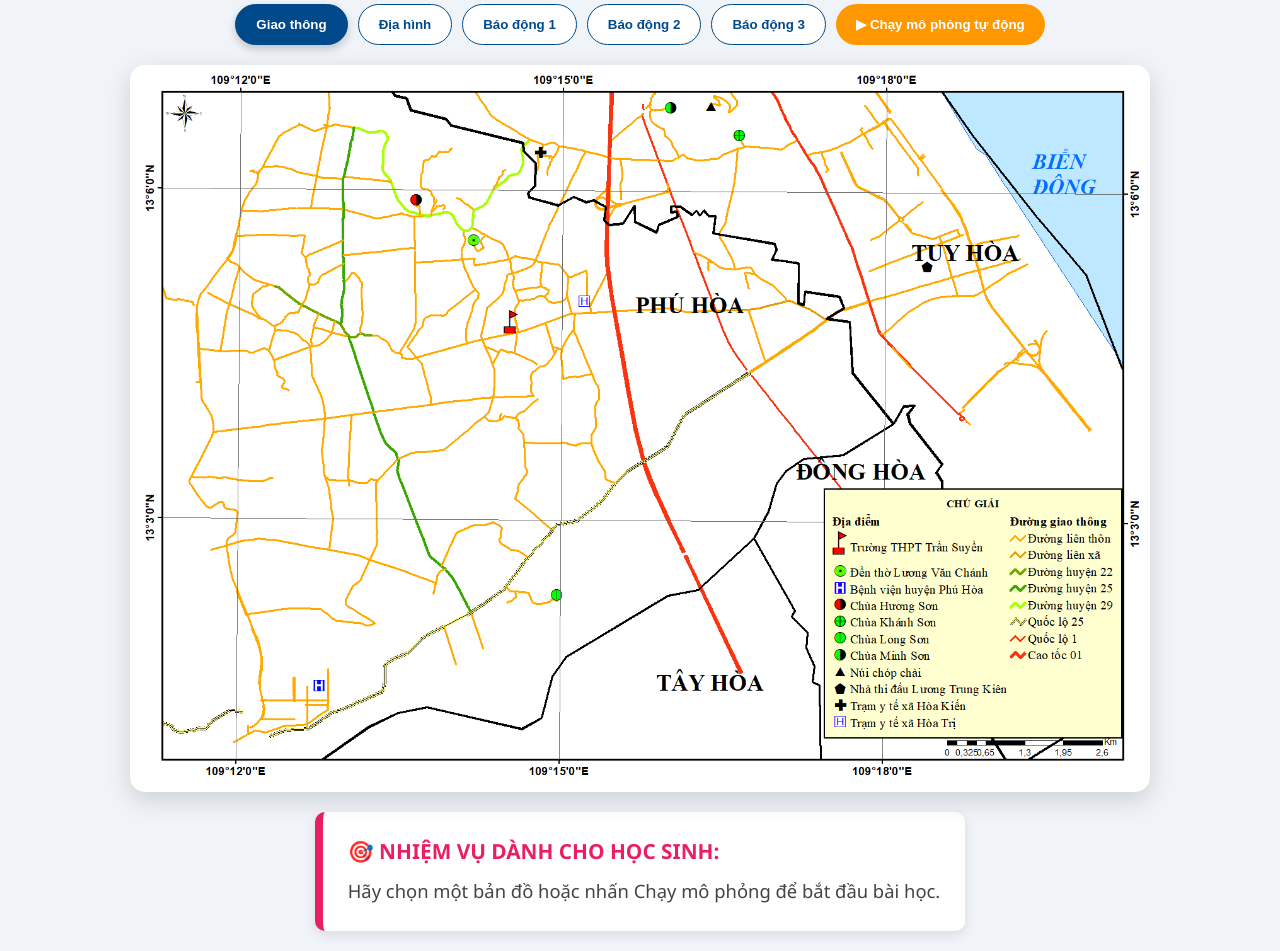
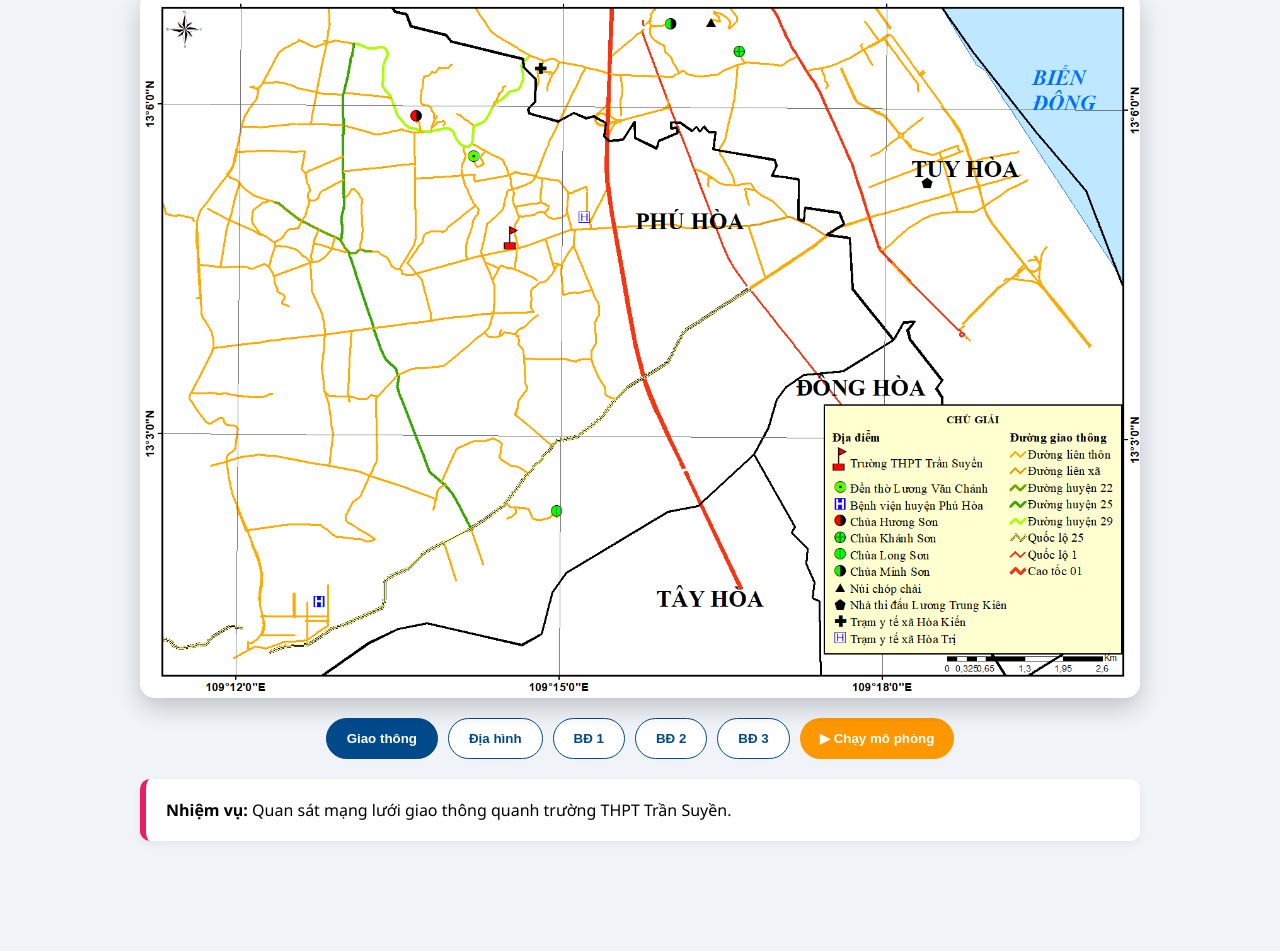
Before and after one commit to stu735603094-star/banmoi, a plain HTML site: page Index.html in a window 1280 px wide. Shown: the part 184-1135 px from the top of the page. After the commit the page ends 1045 px from the top, so only its background shows below. Drawn offline with Linux system fonts and the light colour scheme.

Commit message:
Update Index.html

```diff
--- a/Index.html
+++ b/Index.html
@@ -5,102 +5,116 @@
     <meta name="viewport" content="width=device-width, initial-scale=1.0">
     <title>Bản Đồ Ngập Lụt Phú Hòa - THPT Trần Suyền</title>
     <style>
-        body { font-family: 'Segoe UI', Tahoma, Geneva, Verdana, sans-serif; margin: 0; background-color: #f0f4f8; display: flex; flex-direction: column; align-items: center; }
+        body { font-family: 'Segoe UI', Arial, sans-serif; margin: 0; background: #f0f4f8; display: flex; flex-direction: column; align-items: center; }
         .header { background: #004a8c; color: white; width: 100%; text-align: center; padding: 20px 0; border-bottom: 4px solid #ff9800; }
-        .controls { margin: 20px; display: flex; gap: 10px; flex-wrap: wrap; justify-content: center; }
 
-        button { padding: 12px 20px; cursor: pointer; border: 1px solid #004a8c; border-radius: 30px; background: white; font-weight: bold; color: #004a8c; transition: 0.3s; }
-        button.active { background: #004a8c; color: white; box-shadow: 0 4px 8px rgba(0,0,0,0.2); }
-        .btn-video { background: #ff9800; color: white; border: none; }
-        .btn-video:hover { background: #e68a00; }
+        .container { max-width: 1000px; width: 95%; margin: 20px auto; }
 
-        .map-container { position: relative; width: 95%; max-width: 1000px; background: white; padding: 10px; border-radius: 15px; box-shadow: 0 8px 25px rgba(0,0,0,0.15); min-height: 450px; display: flex; justify-content: center; }
-        .map-layer { width: 100%; height: auto; display: none; border-radius: 8px; }
-        .map-layer.active { display: block; animation: fadeIn 0.8s ease-in-out; }
+        /* Khung chứa các lớp bản đồ chồng lên nhau */
+        .map-box {
+            position: relative;
+            background: #fff;
+            border-radius: 15px;
+            overflow: hidden;
+            box-shadow: 0 10px 25px rgba(0,0,0,0.2);
+            line-height: 0; /* Khử khoảng cách thừa chân ảnh */
+        }
 
-        .mission-box { margin: 20px; padding: 25px; background: #fff; border-left: 8px solid #e91e63; max-width: 900px; border-radius: 10px; box-shadow: 0 4px 12px rgba(0,0,0,0.1); }
-        .mission-title { font-size: 1.3em; font-weight: bold; color: #e91e63; margin-bottom: 10px; }
-        #guide-text { font-size: 1.15em; line-height: 1.7; color: #444; }
+        .map-box img {
+            width: 100%;
+            height: auto;
+        }
 
-        @keyframes fadeIn { from { opacity: 0; } to { opacity: 1; } }
+        /* Lớp ảnh ngập lụt nằm đè lên lớp nền */
+        .flood-layer {
+            position: absolute;
+            top: 0;
+            left: 0;
+            width: 100%;
+            opacity: 0;
+            transition: opacity 1.2s ease-in-out; /* Hiệu ứng nước dâng mượt */
+        }
+
+        .flood-layer.active {
+            opacity: 1;
+            position: relative; /* Lớp active sẽ định hình độ cao cho khung */
+        }
+
+        .controls { margin-top: 20px; display: flex; gap: 10px; justify-content: center; flex-wrap: wrap; }
+        button { padding: 12px 20px; border-radius: 30px; border: 1px solid #004a8c; background: white; cursor: pointer; font-weight: bold; color: #004a8c; transition: 0.3s; }
+        button.active { background: #004a8c; color: white; }
+        button.play-btn { background: #ff9800; color: white; border: none; }
+
+        .mission { margin-top: 20px; background: #fff; padding: 20px; border-left: 6px solid #e91e63; border-radius: 10px; box-shadow: 0 4px 10px rgba(0,0,0,0.05); }
     </style>
 </head>
 <body>
 
 <div class="header">
-    <h1>HỆ THỐNG BẢN ĐỒ TƯƠNG TÁC NGẬP LỤT</h1>
+    <h2>HỆ THỐNG MÔ PHỎNG NGẬP LỤT TƯƠNG TÁC</h2>
     <p>Trường THPT Trần Suyền - Huyện Phú Hòa</p>
 </div>
 
-<div class="controls">
-    <button onclick="stopAuto(); changeContent('gt', this)" class="active">Giao thông</button>
-    <button onclick="stopAuto(); changeContent('dh', this)">Địa hình</button>
-    <button onclick="stopAuto(); changeContent('c1', this)" id="btn-c1">Báo động 1</button>
-    <button onclick="stopAuto(); changeContent('c2', this)" id="btn-c2">Báo động 2</button>
-    <button onclick="stopAuto(); changeContent('c3', this)" id="btn-c3">Báo động 3</button>
-    <button class="btn-video" onclick="startAuto()">▶ Chạy mô phỏng tự động</button>
-</div>
+<div class="container">
+    <div class="map-box">
+        <img src="GTHONG.png" id="img-gt" class="flood-layer active">
+        <img src="DEM2.png" id="img-dh" class="flood-layer">
+        <img src="BDC1.png" id="img-c1" class="flood-layer">
+        <img src="BDC2.png" id="img-c2" class="flood-layer">
+        <img src="BDC3.png" id="img-c3" class="flood-layer">
+    </div>
 
-<div class="map-container">
-    <img src="GTHONG.png" id="gt" class="map-layer active">
-    <img src="DEM2.png" id="dh" class="map-layer">
-    <img src="BDC1.png" id="c1" class="map-layer">
-    <img src="BDC2.png" id="c2" class="map-layer">
-    <img src="BDC3.png" id="c3" class="map-layer">
-</div>
+    <div class="controls">
+        <button onclick="update('gt', this)" class="active">Giao thông</button>
+        <button onclick="update('dh', this)">Địa hình</button>
+        <button onclick="update('c1', this)" id="btn-c1">BĐ 1</button>
+        <button onclick="update('c2', this)" id="btn-c2">BĐ 2</button>
+        <button onclick="update('c3', this)" id="btn-c3">BĐ 3</button>
+        <button class="play-btn" onclick="playAuto()">▶ Chạy mô phỏng</button>
+    </div>
 
-<div class="mission-box">
-    <div class="mission-title">🎯 NHIỆM VỤ DÀNH CHO HỌC SINH:</div>
-    <div id="guide-text">Hãy chọn một bản đồ hoặc nhấn Chạy mô phỏng để bắt đầu bài học.</div>
+    <div class="mission" id="mission-text">
+        <b>Nhiệm vụ:</b> Quan sát mạng lưới giao thông quanh trường THPT Trần Suyền.
+    </div>
 </div>
 
 <script>
-    const missions = {
-        'gt': '<b>Giao thông:</b> Quan sát mạng lưới giao thông chính xung quanh trường THPT Trần Suyền. Xác định các tuyến đường huyết mạch như QL25.',
-        'dh': '<b>Địa hình:</b> Quan sát các vùng cao (màu nhạt). Đây là những khu vực an toàn, không bị ảnh hưởng bởi nước sông dâng cao.',
-        'c1': '<b>Báo động 1:</b> Nước bắt đầu tràn vào các cánh đồng và vùng trũng. Hãy tìm lộ trình di chuyển đến nơi cao ráo gần nhất.',
-        'c2': '<b>Báo động 2:</b> Mực nước dâng cao đáng kể, nhiều con đường liên thôn đã bị ngập. Cần tìm hướng di chuyển dự phòng ngay lập tức.',
-        'c3': '<b>Báo động 3:</b> Tình trạng khẩn cấp! Hầu hết khu vực đã bị chia cắt. Hãy thực hiện các phương án cứu hộ tại chỗ hoặc đường thủy.'
+    const data = {
+        'gt': '<b>Giao thông:</b> Quan sát các tuyến đường QL25 và cao tốc.',
+        'dh': '<b>Địa hình:</b> Xác định các vùng cao (màu nhạt) để sơ tán.',
+        'c1': '<b>Báo động 1:</b> Nước bắt đầu dâng ở vùng ven sông.',
+        'c2': '<b>Báo động 2:</b> Ngập lụt diện rộng, nhiều đường bị cắt đứt.',
+        'c3': '<b>Báo động 3:</b> Tình trạng khẩn cấp! Toàn vùng bị chia cắt.'
     };
 
-    let autoPlayInterval;
+    let playInterval;
 
-    function changeContent(id, btn) {
-        // Ẩn tất cả ảnh
-        document.querySelectorAll('.map-layer').forEach(img => img.classList.remove('active'));
-        // Hiện ảnh được chọn
-        const target = document.getElementById(id);
-        if(target) target.classList.add('active');
+    function update(id, btn) {
+        // Tắt tự động nếu người dùng nhấn nút thủ công
+        if (!btn.id.startsWith('btn-auto')) clearInterval(playInterval);
 
-        // Cập nhật nội dung hướng dẫn
-        document.getElementById('guide-text').innerHTML = missions[id] || "";
+        // Chuyển ảnh bằng hiệu ứng mờ dần
+        document.querySelectorAll('.flood-layer').forEach(img => img.classList.remove('active'));
+        document.getElementById('img-' + id).classList.add('active');
 
-        // Cập nhật trạng thái nút bấm
+        // Cập nhật text
+        document.getElementById('mission-text').innerHTML = data[id];
+
+        // Đổi màu nút
         document.querySelectorAll('button').forEach(b => b.classList.remove('active'));
-        if (btn) btn.classList.add('active');
+        btn.classList.add('active');
     }
 
-    function startAuto() {
-        stopAuto(); // Xóa bộ hẹn giờ cũ nếu đang chạy
-        let step = 1;
-
-        // Chạy từ BĐ1 đến BĐ3
-        autoPlayInterval = setInterval(() => {
-            const id = 'c' + step;
-            const btn = document.getElementById('btn-' + id);
-            changeContent(id, btn);
-
-            step++;
-            if (step > 3) step = 1; // Quay lại BĐ1
-        }, 2500); // Đổi ảnh sau mỗi 2.5 giây
-
-        document.getElementById('guide-text').innerHTML = "<b>Đang chạy mô phỏng:</b> Nước đang dâng từ Báo động 1 đến Báo động 3...";
-    }
-
-    function stopAuto() {
-        if (autoPlayInterval) {
-            clearInterval(autoPlayInterval);
-        }
+    function playAuto() {
+        clearInterval(playInterval);
+        let steps = ['c1', 'c2', 'c3'];
+        let i = 0;
+        playInterval = setInterval(() => {
+            const id = steps[i];
+            update(id, document.getElementById('btn-' + id));
+            i++;
+            if (i >= steps.length) i = 0;
+        }, 2000);
     }
 </script>
 
```
